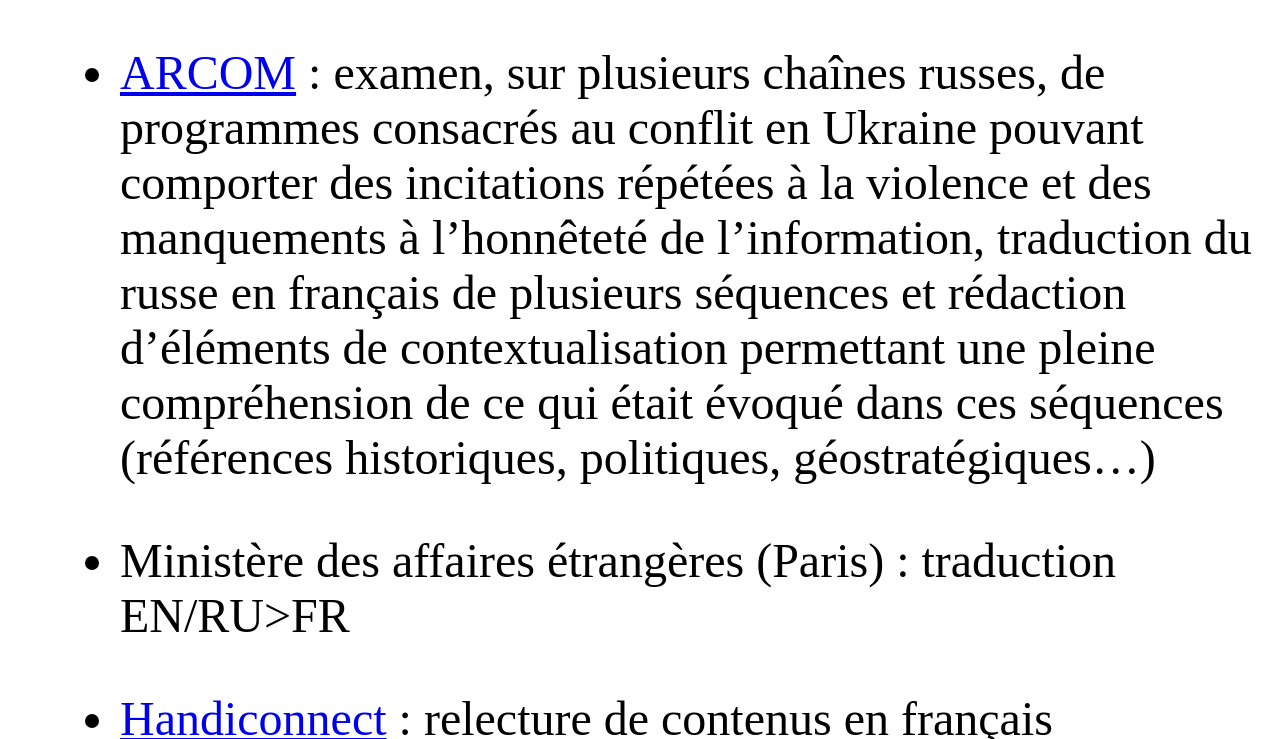
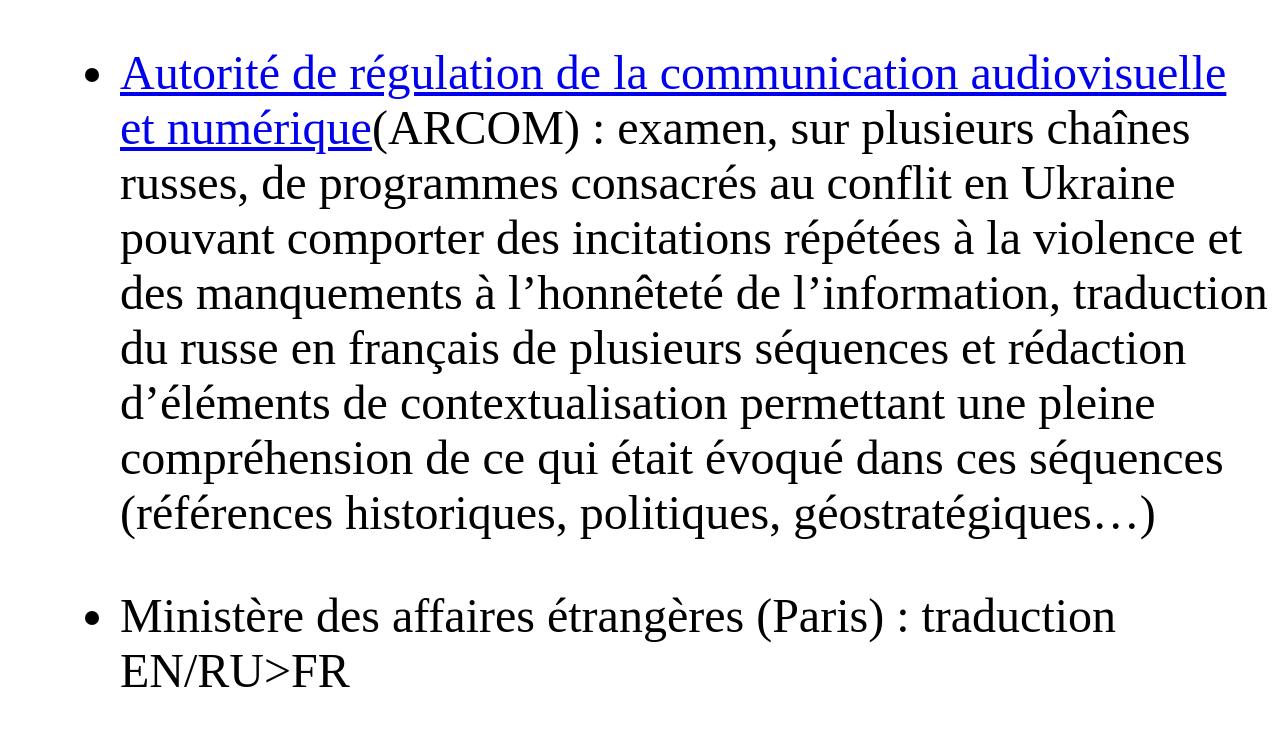
Before and after one commit to machabellec/machabellec, a plain HTML site: page index.html in a window 1280 px wide. Shown: the part 1517-2256 px from the top of the page. Drawn offline with Linux system fonts and the light colour scheme.

Commit message:
Dernières corrections
Les dernières avant l'envoi

```diff
--- a/index.html
+++ b/index.html
@@ -21,9 +21,9 @@
 		<h2><u>Parcours professionnel</u></h2>
 		<p><u>Missions réalisées en tant que traductrice indépendante depuis 2021</u></p>
 		<ul>
-		<li><a href="https://www.wipo.int/portal/fr/">Organisation mondiale de la propriété intellectuelle</a> (OMPI): traductrice/post-éditrice contractuelle au PCT depuis avril 2022, environ 25 000 mots par semaine, utilisation de WorldServer, WipoTranslate et WipoPearl</li>
+		<li><a href="https://www.wipo.int/portal/fr/">Organisation mondiale de la propriété intellectuelle</a> (OMPI) : traductrice/post-éditrice contractuelle au PCT depuis avril 2022, environ 25 000 mots par semaine, utilisation de WorldServer, WipoTranslate et WipoPearl</li>
 		<p></p>
-		<li><a href="https://wwww.arcom.fr">ARCOM<a/> : examen, sur plusieurs chaînes russes, de programmes consacrés au conflit en Ukraine pouvant comporter des incitations répétées à la violence et des manquements à l’honnêteté de l’information, traduction du russe en français de plusieurs séquences et rédaction d’éléments de contextualisation permettant une pleine compréhension de ce qui était évoqué dans ces séquences (références historiques, politiques, géostratégiques…)</li>
+		<li><a href="https://wwww.arcom.fr">Autorité de régulation de la communication audiovisuelle et numérique<a/>(ARCOM) : examen, sur plusieurs chaînes russes, de programmes consacrés au conflit en Ukraine pouvant comporter des incitations répétées à la violence et des manquements à l’honnêteté de l’information, traduction du russe en français de plusieurs séquences et rédaction d’éléments de contextualisation permettant une pleine compréhension de ce qui était évoqué dans ces séquences (références historiques, politiques, géostratégiques…)</li>
 		<p></p>
 		<li>Ministère des affaires étrangères (Paris) : traduction EN/RU>FR</li>
 		<p></p>
```
